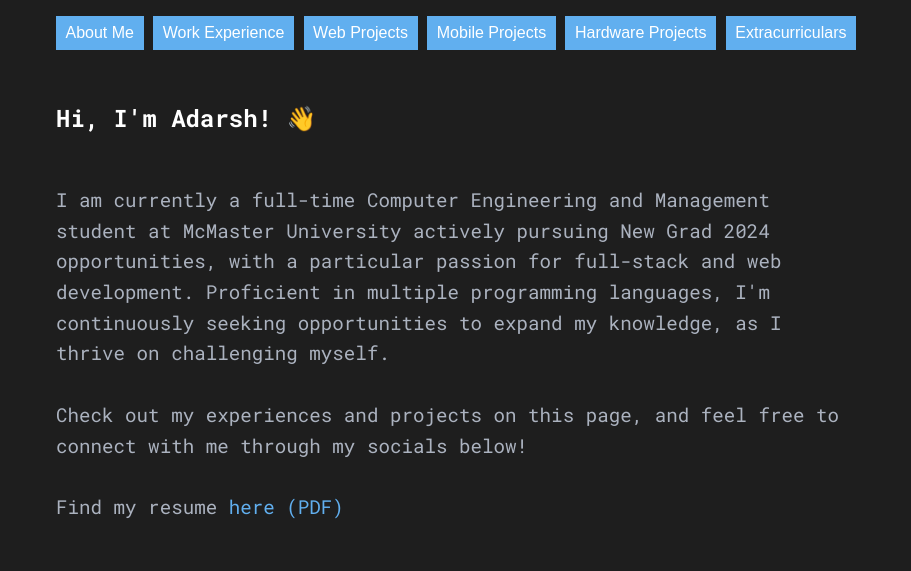
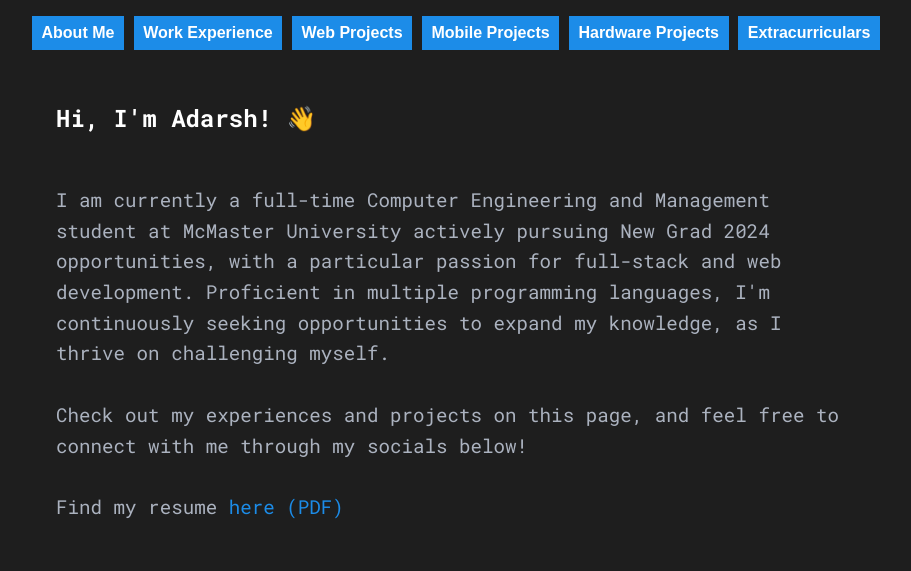
Before and after one commit to adarsh-swe/adarsh-swe.github.io, a plain HTML site: page index.html in a window 1280 px wide. Shown: the part 111-682 px from the top of the page, without its empty margins (184-1095 px from the left). Drawn offline with Linux system fonts and the light colour scheme.

Commit message:
button colour change

```diff
--- a/styles.css
+++ b/styles.css
@@ -25,12 +25,12 @@
 	--primary-bg: #1e1e1e; /* Dark background color */
 	--primary-text: #fff; /* Subdued text color */
 	--secondary-text: #abb2bf; /* Light text color */
-	--button-bg: #61afef; /* Primary button color */
+	--button-bg: #1c8ce8; /* Primary button color */
 	--button-text: #ffffff; /* White text on button */
 	--button-hover: #e06c75; /* Darker color on hover */
 	--button-hover-alt: #98c379; /* Darker color on hover */
 	--button-active: #c678dd; /* Darker color for the active button */
-	--link-text: #61afef; /* Link text color */
+	--link-text: #1c8ce8; /* Link text color */
 }
 
 body {
@@ -82,6 +82,7 @@ button {
 	cursor: pointer;
 	transition: background-color 0.3s ease;
 	font-size: 1em;
+	font-weight: bold;
 }
 
 button:hover {
```
